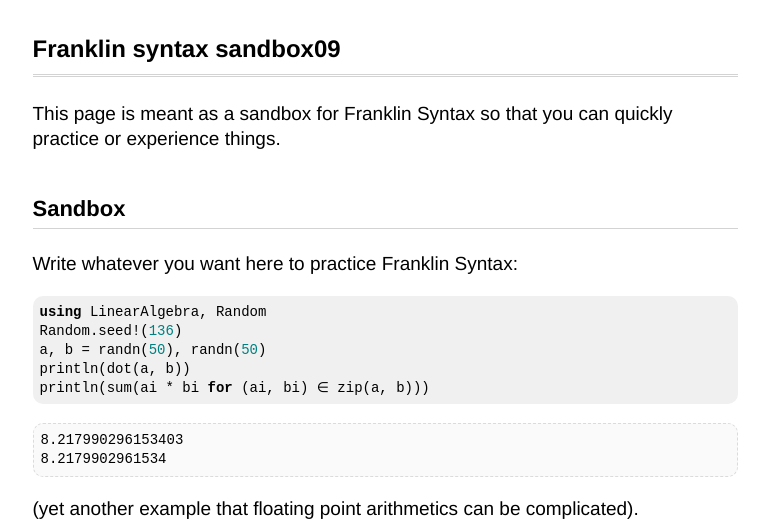
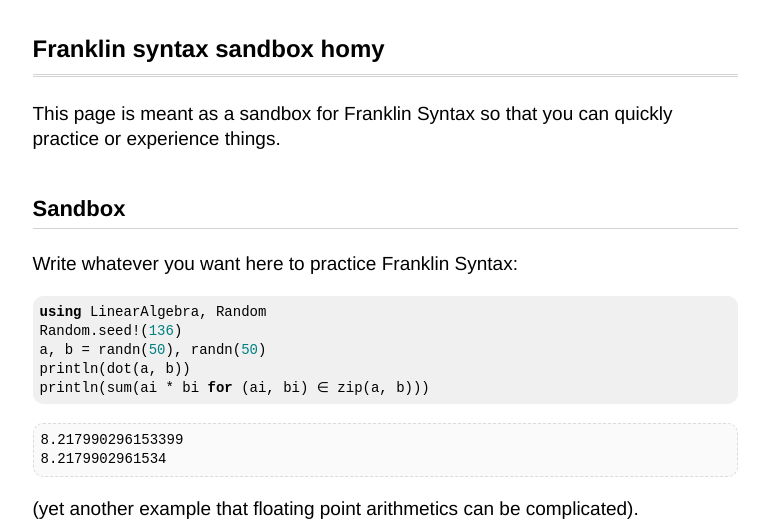
Before and after one commit to LengyanReader/site_t1, a plain HTML site: page index.html in a window 1280 px wide. Shown: the top 527 px of the page, without its empty margins (255-1024 px from the left). Drawn offline with Linux system fonts and the light colour scheme.

Commit message:
Deploying to gh-pages from  @ 48b9f96aa7d67509de7dd80027e5fc667aded661 🚀

```diff
--- a/index.html
+++ b/index.html
@@ -1,7 +1,7 @@
-<!doctype html> <html lang=en > <meta charset=UTF-8 > <meta name=viewport  content="width=device-width, initial-scale=1"> <link rel=stylesheet  href="/libs/katex/katex.min.css"> <link rel=stylesheet  href="/libs/highlight/github.min.css"> <link rel=stylesheet  href="/css/franklin.css"> <title>the test df</title> <div class=franklin-content ><h1 id=franklin_syntax_sandbox09 ><a href="#franklin_syntax_sandbox09" class=header-anchor >Franklin syntax sandbox09</a></h1> <p>This page is meant as a sandbox for Franklin Syntax so that you can quickly practice or experience things.</p> <h2 id=sandbox ><a href="#sandbox" class=header-anchor >Sandbox</a></h2> <p>Write whatever you want here to practice Franklin Syntax:</p> <pre><code class=language-julia >using LinearAlgebra, Random
+<!doctype html> <html lang=en > <meta charset=UTF-8 > <meta name=viewport  content="width=device-width, initial-scale=1"> <link rel=stylesheet  href="/libs/katex/katex.min.css"> <link rel=stylesheet  href="/libs/highlight/github.min.css"> <link rel=stylesheet  href="/css/franklin.css"> <title>the test df</title> <div class=franklin-content ><h1 id=franklin_syntax_sandbox_homy ><a href="#franklin_syntax_sandbox_homy" class=header-anchor >Franklin syntax sandbox homy</a></h1> <p>This page is meant as a sandbox for Franklin Syntax so that you can quickly practice or experience things.</p> <h2 id=sandbox ><a href="#sandbox" class=header-anchor >Sandbox</a></h2> <p>Write whatever you want here to practice Franklin Syntax:</p> <pre><code class=language-julia >using LinearAlgebra, Random
 Random.seed&#33;&#40;136&#41;
 a, b &#61; randn&#40;50&#41;, randn&#40;50&#41;
 println&#40;dot&#40;a, b&#41;&#41;
-println&#40;sum&#40;ai * bi for &#40;ai, bi&#41; ∈ zip&#40;a, b&#41;&#41;&#41;</code></pre> <pre><code class="plaintext code-output">8.217990296153403
+println&#40;sum&#40;ai * bi for &#40;ai, bi&#41; ∈ zip&#40;a, b&#41;&#41;&#41;</code></pre> <pre><code class="plaintext code-output">8.217990296153399
 8.2179902961534
 </code></pre> <p>&#40;yet another example that floating point arithmetics can be complicated&#41;.</p> \[ \forall x \in \mathbb R:\quad \langle x, x \rangle \ge 0 \] <p>Surely some people remember the ordering, but I always forget:</p> \[ \varphi(\mathbb E[X]) \le \mathbb E[\varphi(X)] \] <p>for \(\varphi\) convex.</p> <div class=page-foot > <a href="http://creativecommons.org/licenses/by-sa/4.0/">CC BY-SA 4.0</a> tny. Last modified: March 16, 2022. Website built with <a href="https://github.com/tlienart/Franklin.jl">Franklin.jl</a> and the <a href="https://julialang.org">Julia programming language</a>. </div> </div> <script src="/libs/katex/katex.min.js"></script> <script src="/libs/katex/auto-render.min.js"></script> <script>renderMathInElement(document.body)</script> <script src="/libs/highlight/highlight.pack.js"></script> <script>hljs.initHighlightingOnLoad();hljs.configure({tabReplace: ' '});</script>
```
Also changed, not shown: 1 other file.
